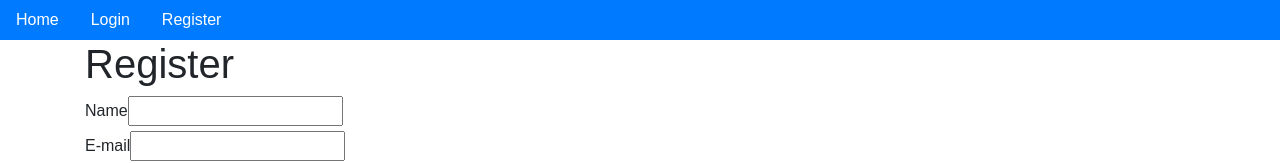
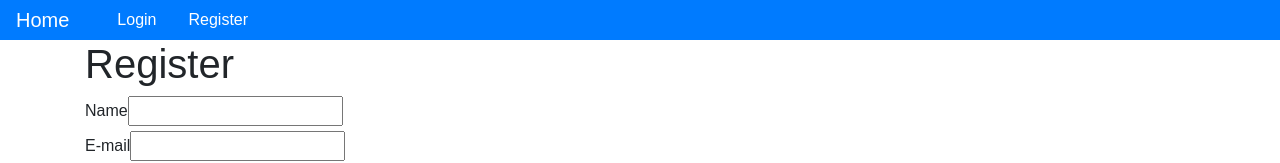
Before and after one commit to AlexMihov96/React-Quickstart, a React (Create React App) app in the folder app/: page /register in a window 1280 px wide. Shown: the top 163 px of the page. Built offline with nearby package versions, Linux system fonts and the light colour scheme.

Commit message:
header class fix

```diff
--- a/app/src/components/shared/Header.jsx
+++ b/app/src/components/shared/Header.jsx
@@ -9,7 +9,9 @@ export default class Header extends Component {
             <div className="container-fluid">
                 <ul className="nav navbar-inverse bg-primary">
                     <li className="nav-item">
-                        <NavLink exact to="/" className="nav-link" activeClassName="active">Home</NavLink>
+                        <NavLink exact to="/" className="navbar-brand nav-link" activeClassName="active">
+                            Home
+                        </NavLink>
                     </li>
 
                     {!loggedIn &&
```
